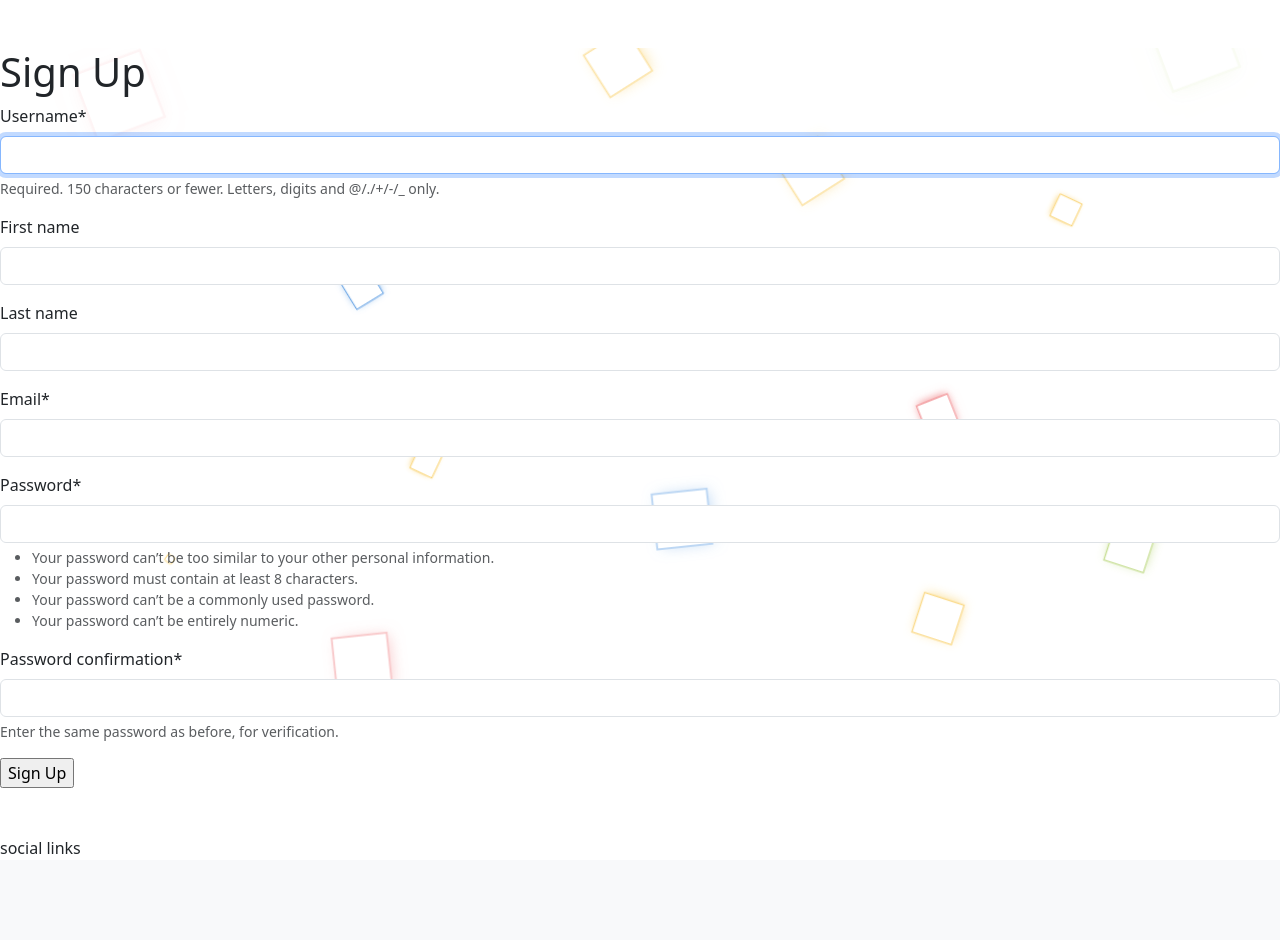
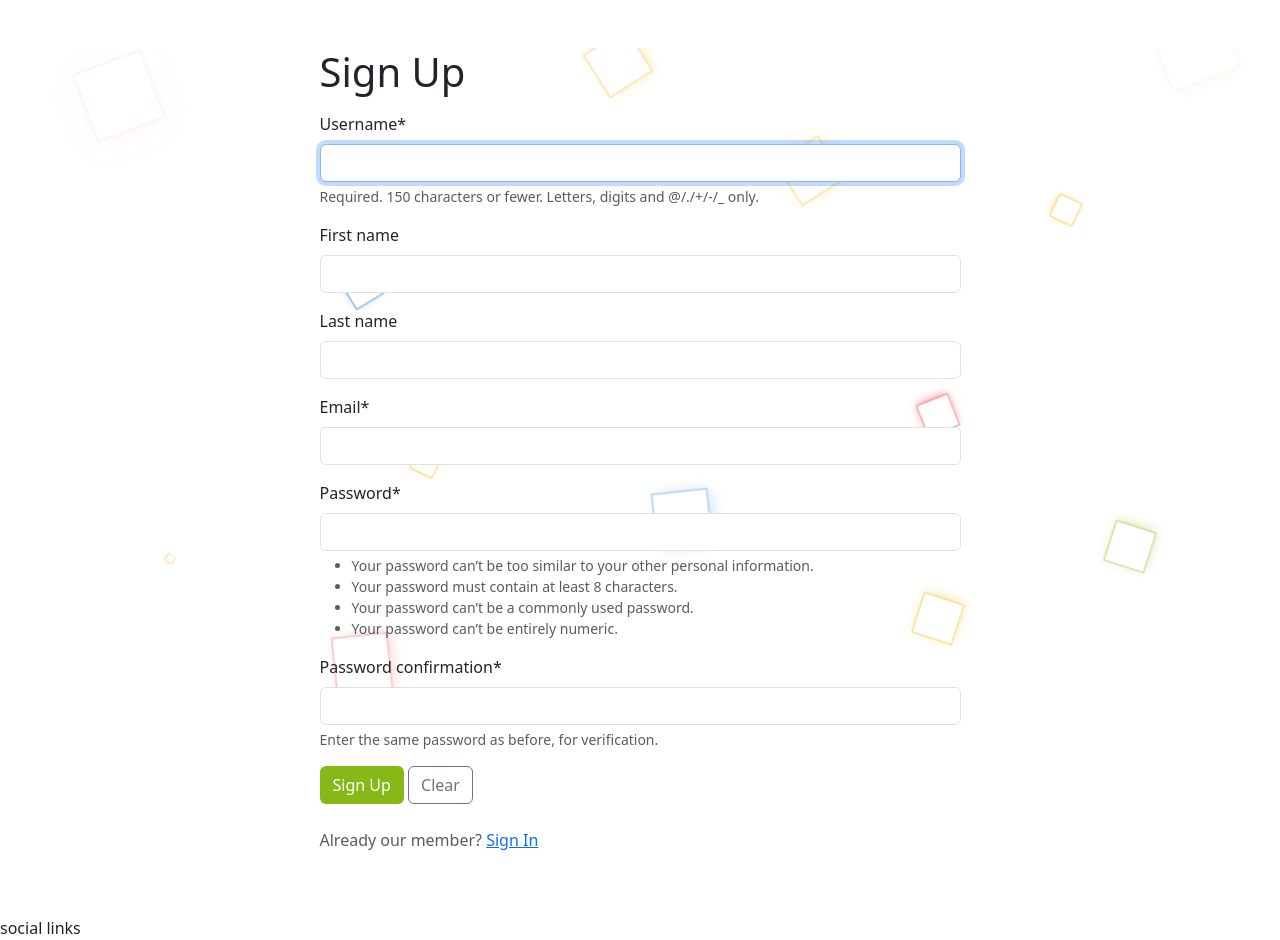
Before and after one commit to radule90/CI_PP__4, a Django app: page /member/sign_up/ in a window 1280 px wide. Shown: the part 66-1006 px from the top of the page. Before the commit the page ends 920 px from the top, so only its background shows below. Run offline with Django 3.2, Linux system fonts and the light colour scheme; some libraries are stand-ins or nearby versions.

Commit message:
Add style to sign up page

```diff
--- a/member/templates/member/sign_up.html
+++ b/member/templates/member/sign_up.html
@@ -2,12 +2,22 @@
 {% load crispy_forms_tags %}
 {% block title %}Sign Up To StripTeaser Blog{% endblock title %}
 {% block content %}
-<main>
-    <h1>Sign Up</h1>
-    <form action="" method="POST">
-        {% csrf_token %}
-        {{ form | crispy}}
-        <input type="submit" value="Sign Up">
-    </form>
-</main>
+<!-- User Registration Section -->
+<div class="container">
+    <section class="row justify-content-center">
+        <div class="col-md-7">
+            <h1 class="mb-3">Sign Up</h1>
+            <form action="" method="POST">
+                {% csrf_token %}
+                {{ form | crispy}}
+                <input type="submit" value="Sign Up" class="btn btn-green">
+                <input type="reset" value="Clear" class="btn btn-outline-secondary">
+            </form>
+            <p class="mt-4 text-muted">
+                Already our member?
+                <a href="{% url 'sign-in' %}" aria-label="Link to sign in">Sign In</a>
+            </p>
+        </div>
+    </section>
+</div>
 {% endblock content %}
--- a/static/css/style.css
+++ b/static/css/style.css
@@ -8,7 +8,6 @@ body {
 main {
     flex: 1 0 auto;
 }
-
 
 /* Header Style */
 /* Custom Navbar Style */
@@ -192,6 +191,7 @@ main {
 
 .btn-green {
     background-color: #86b817;
+    color: #fff;
 }
 
 .btn-green:hover {
```
